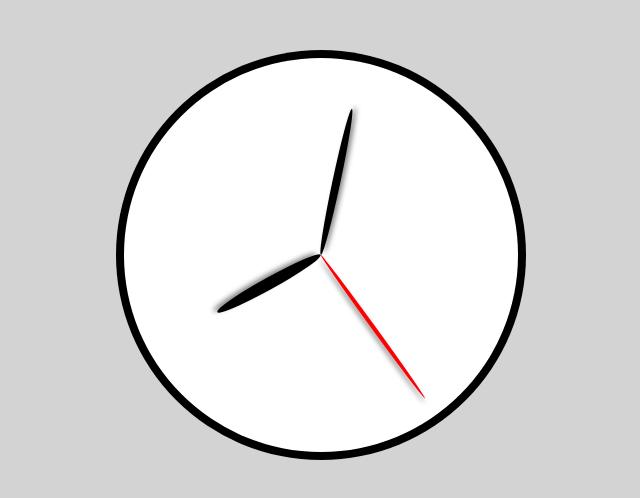
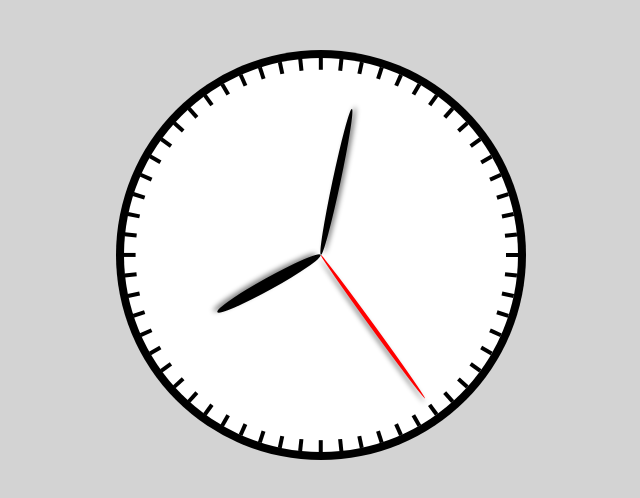
Before and after one commit to Sasicrastko/JavaScript-Analog-Clock, a plain HTML site: page index.html in a window 1280 px wide. Shown: the whole page, without its empty margins (271-911 px from the left). Drawn offline with Linux system fonts and the light colour scheme.

Commit message:
adding minute scale

```diff
--- a/index.html
+++ b/index.html
@@ -11,17 +11,17 @@
   <div id="container">
     <div id="outer-circle">
       <div id="inner-circle">
-        <div id="second-hand">
+        <div id="hour-hand">
           <div class="transparent"></div>
-          <div class="visible" id="sec"></div>
+          <div class="visible" id="hour"></div>
         </div>
         <div id="minute-hand">
           <div class="transparent"></div>
           <div class="visible" id="min"></div>
         </div>
-        <div id="hour-hand">
+        <div id="second-hand">
           <div class="transparent"></div>
-          <div class="visible" id="hour"></div>
+          <div class="visible" id="sec"></div>
         </div>
       </div>
     </div>
--- a/script.js
+++ b/script.js
@@ -1,3 +1,16 @@
+var innerCircle = document.getElementById("inner-circle");
+for(let i = 0; i<60; i++){
+  var diameter = document.createElement("div");
+  var visiblePartOfDiameter = document.createElement("div");
+  diameter.setAttribute("style", "position: absolute; top: 49.5%; left: 0%; width: 100%; height: 1%;");
+  visiblePartOfDiameter.setAttribute("style", "position:absolute;background-color: black; top: 0%; left:97%; width:3%; height:100%;");
+  diameter.style.transform = `rotate(${i*360/60}deg)`;
+  diameter.appendChild(visiblePartOfDiameter);
+  innerCircle.appendChild(diameter);
+}
+
+
+
 var secondHand = document.getElementById("second-hand");
 var minuteHand = document.getElementById("minute-hand");
 var hourHand = document.getElementById("hour-hand");
```
Also changed, not shown: style.css (line endings or trailing spaces).
